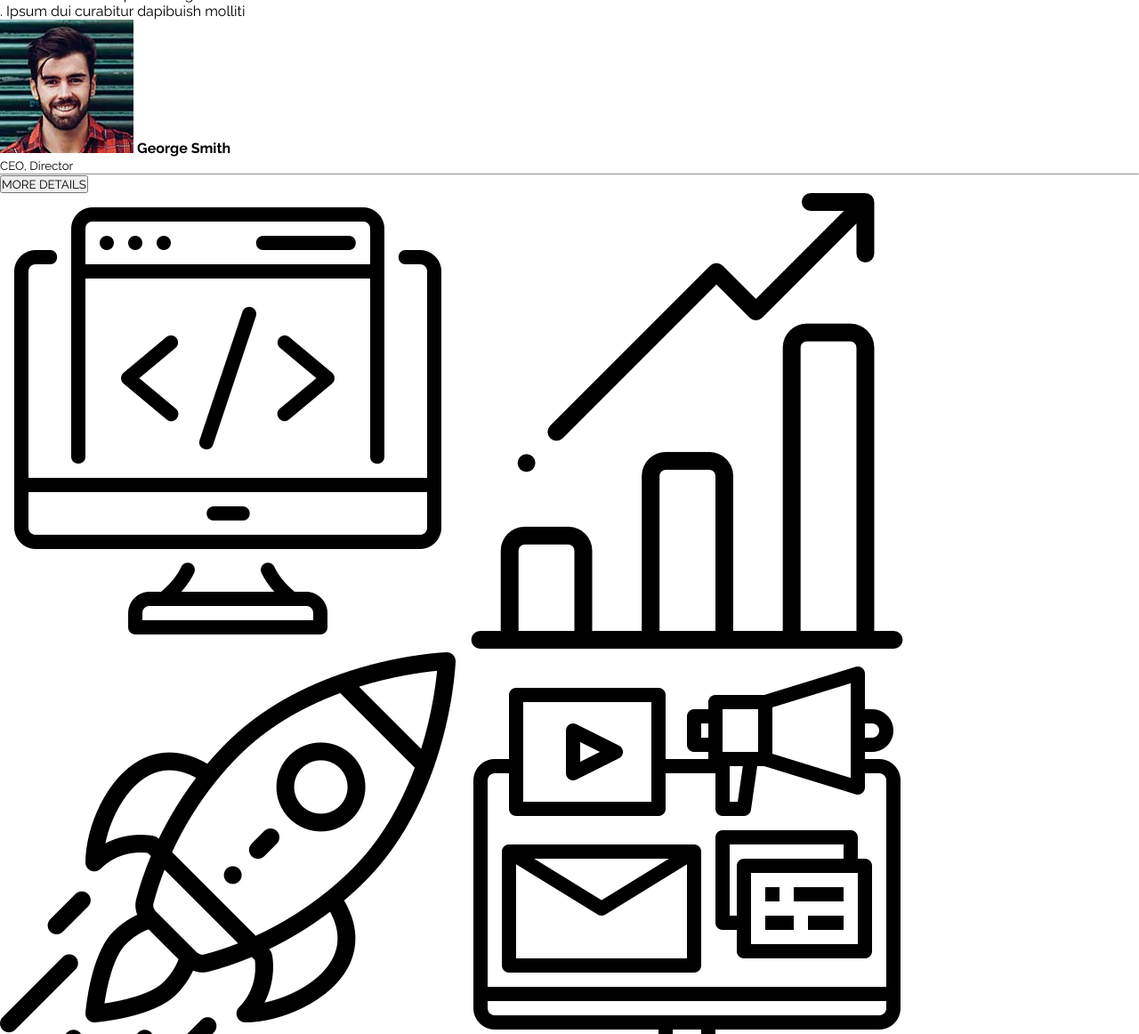
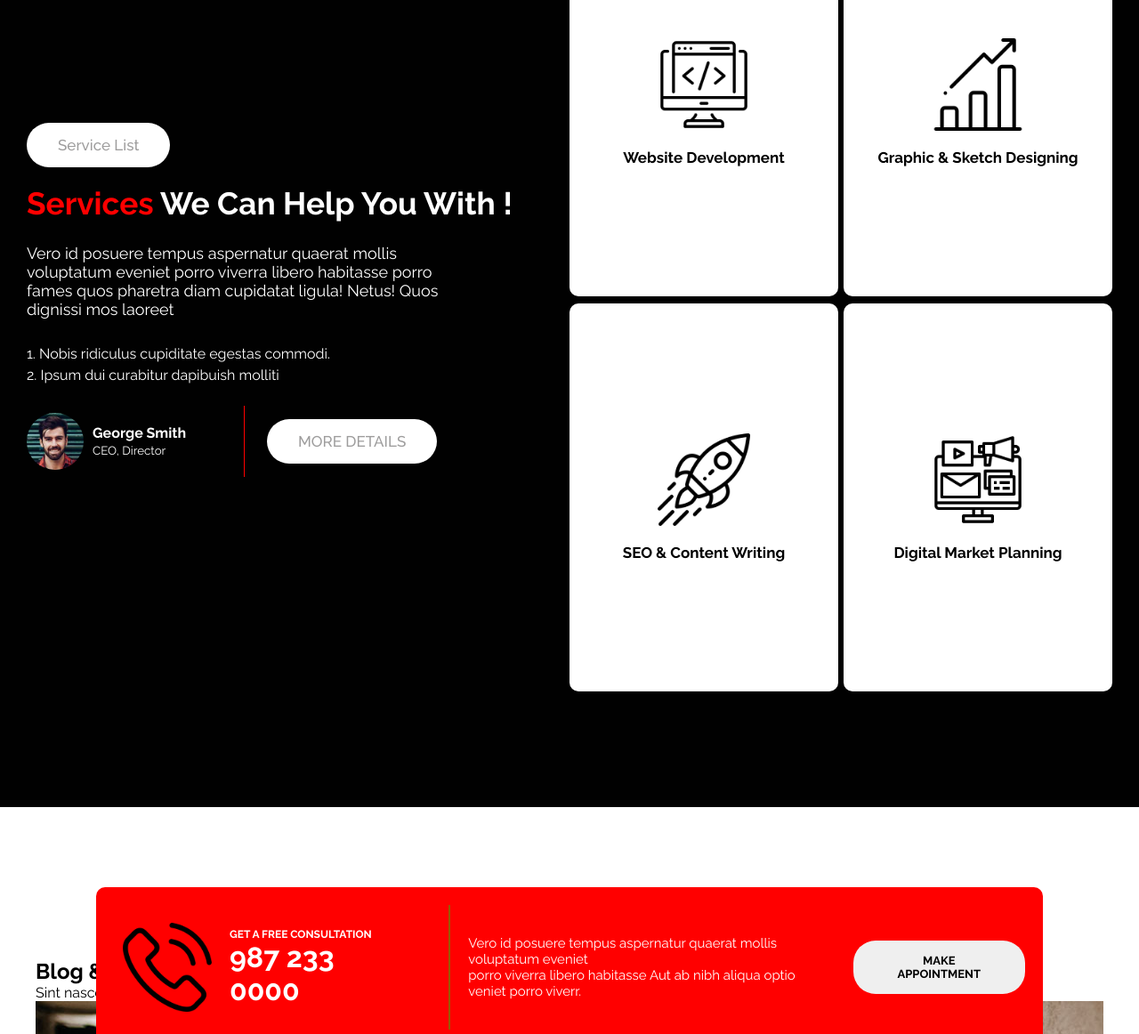
Before and after one commit to DeveloperDolon/digital-agency, a plain HTML site: page index.html in a window 1280 px wide. Shown: the part 990-2152 px from the top of the page at 89% size. Drawn offline with Linux system fonts and the light colour scheme.

Commit message:
css starting commit

```diff
--- a/index.html
+++ b/index.html
@@ -55,7 +55,7 @@
         <!-- this is main sections code of this web site -->
         <main>
             <section class="service_section">
-                <div class="service_text_part">
+                <div class="service_text_part service_part_sizeing">
                     <div><button class="service_btn">Service List</button></div>
 
                     <h1 class="service_caption"><span>Services</span> We Can Help You With !</h1>
@@ -63,28 +63,41 @@
                     <p class="service_text">Vero id posuere tempus aspernatur quaerat mollis voluptatum eveniet porro viverra libero habitasse porro fames quos pharetra diam cupidatat ligula! Netus! Quos dignissi mos laoreet</p>
 
                     <ol class="list_of_service">
-                        <li>. Nobis ridiculus cupiditate egestas commodi.</li>
-                        <li>. Ipsum dui curabitur dapibuish molliti</li>
+                        <li>1. Nobis ridiculus cupiditate egestas commodi.</li>
+                        <li>2. Ipsum dui curabitur dapibuish molliti</li>
                     </ol>
 
                     <div class="author_id">
                         <div class="author_img">
                             <img src="asset/image/author.jpg" alt="">
+                            <div>
                                 <strong>George Smith</strong>
                                 <p><small>CEO, Director</small></p>
                             </div>
+                        </div>
                         <div class="button_parts">
-                            <hr>
                             <button class="service_btn">MORE DETAILS</button>
                         </div>
                     </div>
                 </div>
 
-                <div class="service_icon_part">
+                <div class="service_box_part service_part_sizeing">
+                    <div class="box">
                         <img src="asset/icons/coding.png" alt="">
+                        <h2>Website Development</h2>
+                    </div>
+                    <div class="box">
                          <img src="asset/icons/bar-chart.png" alt="">
+                        <h2>Graphic & Sketch Designing</h2>
+                    </div>
+                    <div class="box">
                         <img src="asset/icons/startup.png" alt="">
+                        <h2>SEO & Content Writing</h2>
+                    </div>
+                    <div class="box">
                         <img src="asset/icons/digital-marketing.png" alt="">
+                        <h2>Digital Market Planning</h2>
+                    </div>
                 </div>
             </section>
 
@@ -101,8 +114,7 @@
                     </div>
 
                     <div class="appointment_description">
-                        <p>Vero id posuere tempus aspernatur quaerat mollis voluptatum eveniet porro
-                            viverra libero habitasse Aut ab nibh aliqua optio veniet porro viverr.</p>
+                        <p>Vero id posuere tempus aspernatur quaerat mollis voluptatum eveniet <br> porro viverra libero habitasse Aut ab nibh aliqua optio veniet porro viverr.</p>
                     </div>
                     <div class="appointment_btn">
                         <button>MAKE APPOINTMENT</button>
--- a/style.css
+++ b/style.css
@@ -85,6 +85,7 @@
     font-size: 17px;
     margin-left: 10px;
     font-weight: 500;
+    margin-top: 10px;
 }
 
 .banner_section .banner_btns button.btn_1 {
@@ -99,6 +100,173 @@
 
 /* main section styling start from here */
 
+/* service part styling start */
+
+.service_section {
+    display: flex;
+    padding: 0 30px;
+    height: 110vh;
+    background-color: #010101;
+    padding-bottom: 130px;
+}
+
+.service_section .service_part_sizeing {
+    height: 100%;
+    width: 50%;
+}
+
+.service_section .service_text_part {
+    display: flex;
+    flex-direction: column;
+    color: white;
+    justify-content: center;
+}
+
+.service_btn {
+    padding: 15px 35px;
+    border-radius: 50px;
+    border: none;
+    font-size: 17px;
+    color: rgb(158, 157, 157);
+    font-weight: 500;
+    background-color: white;
+}
+
+.service_caption {
+    font-size: 2.2rem;
+    color: white;
+    margin: 20px 0 25px;
+}
+
+.service_caption span {
+    color: red;
+}
+
+.service_box_part {
+    display: flex;
+    flex-wrap: wrap;
+    justify-content: space-between;
+    align-content: space-between;
+}
+
+.service_box_part .box {
+    width: 49.5%;
+    height: 49.5%;
+    background-color: white;
+    display: flex;
+    flex-direction: column;
+    justify-content: center;
+    align-items: center;
+    border-radius: 10px;
+}
+
+.service_box_part .box img {
+    width: 6.5rem;
+}
+
+.service_box_part .box h2 {
+    font-size: 17px;
+    margin-top: 20px;
+}
+
+.service_text {
+    width: 80%;
+    font-size: 18px;
+    margin-bottom: 30px;
+}
 
 
-/* main section styling start from here */
+.list_of_service li {
+    list-style: none;
+    margin-bottom: 5px;
+}
+
+.author_id {
+    margin-top: 20px;
+    display: flex;
+}
+
+.author_img {
+    display: flex;
+    align-items: center;
+    width: 40%;
+    border-right: 1px solid red;
+    height: 80px;
+}
+
+.author_img div {
+    margin-left: 10px;
+}
+
+.author_img img {
+    width: 4rem;
+    border-radius: 100px;
+}
+
+.button_parts {
+    display: flex;
+    align-items: center;
+    margin-left: 25px;
+}
+/* service part styling end */
+
+/* blog section styling start */
+
+.blog_section {
+    display: flex;
+    flex-direction: column;
+    align-items: center;
+    padding: 170px;
+}
+
+.appointment_card {
+    position: absolute;
+    margin-top: -80px;
+    display: flex;
+    align-items: center;
+    width: 80%;
+    background-color: red;
+    color: white;
+    border-radius: 10px;
+    padding: 20px;
+}
+
+
+.appointment_card .phone_part {
+    display: flex;
+    align-items: center;
+    width: 42%;
+    border-right: 2px solid rgb(151, 92, 4);
+    padding: 20px 10px;
+}
+
+.appointment_card .phone_part img {
+    width: 100px;
+    margin-right: 20px;
+}
+
+.appointment_card .phone_part .contact_number p{
+    font-size: 12px;
+}
+
+.appointment_card .phone_part .contact_number h1 {
+    font-size: 2rem;
+}
+
+.appointment_card .appointment_btn button {
+    padding: 15px 50px;
+    font-size: 13px;
+    font-weight: bold;
+    border-radius: 25px;
+    border: none;
+}
+
+.appointment_card .appointment_description {
+    font-size: 15px;
+    margin-left: 20px;
+    margin-right: 20px;
+}
+
+/* blog section styling end */
+
+/* main section styling end from here */
```
Lines whose indentation alone changed are shown as unchanged.
